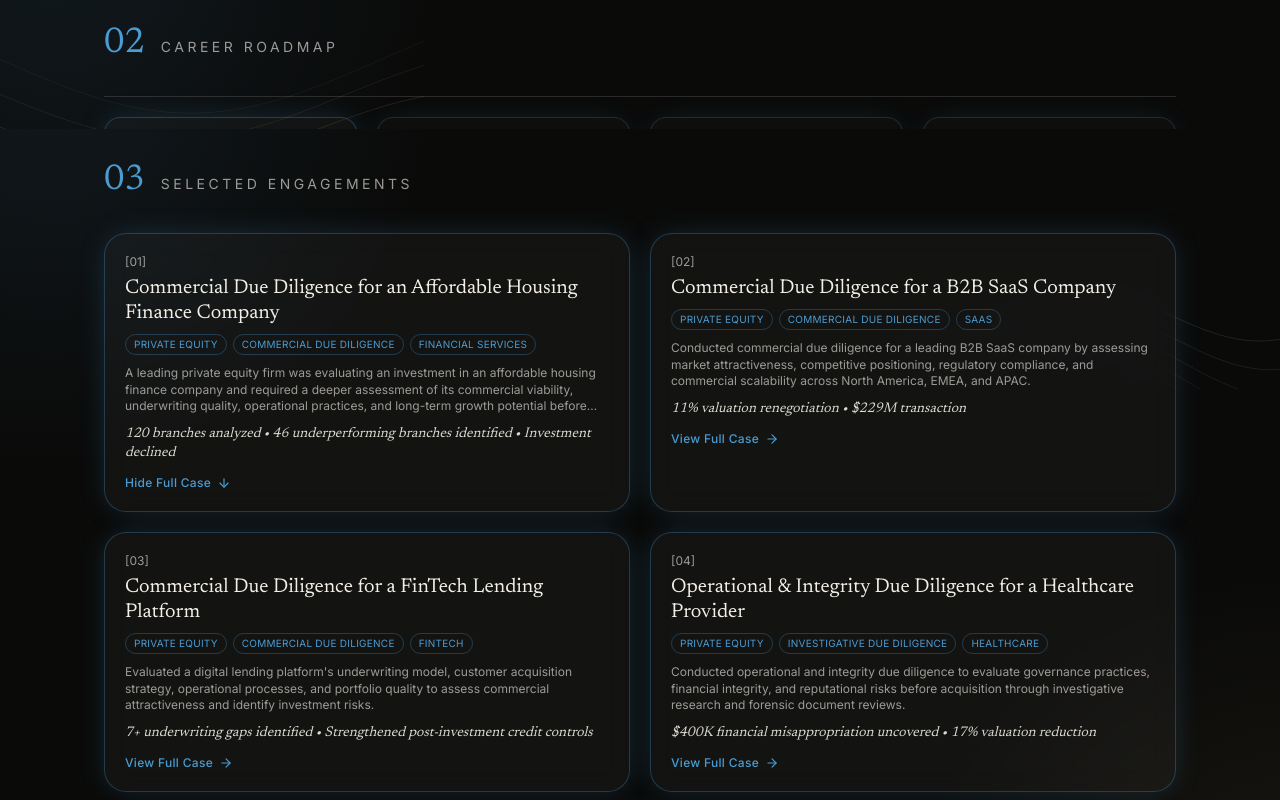
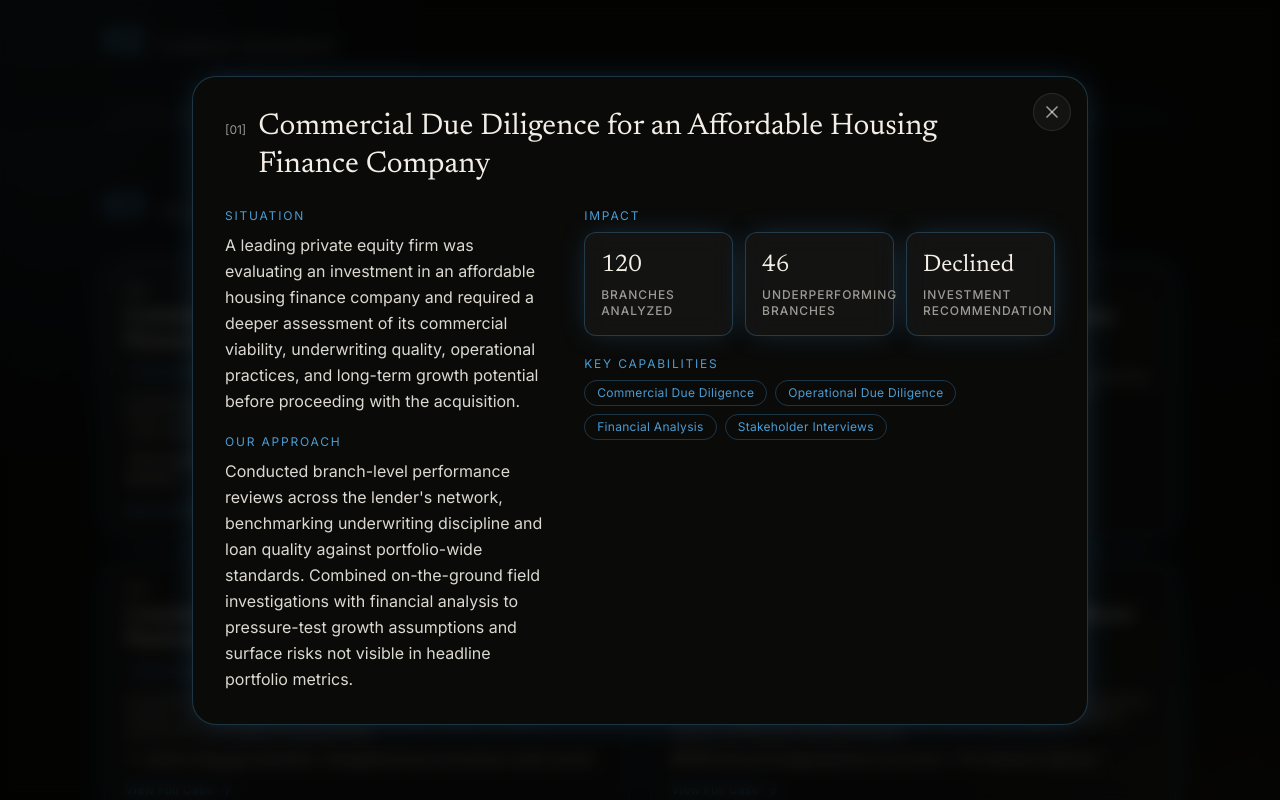
Before and after one commit to shantanumarwaha/shantanu-portfolio, a Next.js app: page / in a window 1280 px wide. Both pictures are taken after a click on the button 367 px from the left and 2749 px from the top of the page. Shown: the part 2349-3149 px from the top of the page. Built offline with nearby package versions, Linux system fonts and the light colour scheme.

Commit message:
Turn Selected Engagements full case view into a modal overlay
Replace the inline accordion (which expanded awkwardly below the card
grid) with a centered full-screen modal: dimmed backdrop, close button
top-right, closable via the X, Escape, or backdrop click, with body
scroll locked while open.

```diff
--- a/app/globals.css
+++ b/app/globals.css
@@ -72,6 +72,21 @@ body {
   animation: fade-in 0.5s ease-out both;
 }
 
+@keyframes modal-in {
+  from {
+    opacity: 0;
+    transform: scale(0.96) translateY(8px);
+  }
+  to {
+    opacity: 1;
+    transform: scale(1) translateY(0);
+  }
+}
+
+.animate-modal-in {
+  animation: modal-in 0.3s ease-out both;
+}
+
 /* Recurring theme motif echoing the cover background: soft corner glows
    (blue + warm gold, matching the sphere rim lights). Sections layer their
    own bounded wave-line accent on top of this — see components using
--- a/components/Engagements.tsx
+++ b/components/Engagements.tsx
@@ -1,7 +1,7 @@
 "use client";
 
-import { useState } from "react";
-import { ArrowRight } from "lucide-react";
+import { useEffect, useState } from "react";
+import { ArrowRight, X } from "lucide-react";
 import { basePath, engagements } from "@/lib/content";
 import SectionHeading from "./SectionHeading";
 
@@ -47,10 +47,8 @@ function EngagementCard({
         {engagement.outcome}
       </p>
       <span className="mt-3 inline-flex items-center gap-1.5 text-xs font-medium tracking-wide text-accent">
-        {active ? "Hide Full Case" : "View Full Case"}
-        <ArrowRight
-          className={`h-3.5 w-3.5 transition-transform duration-300 ${active ? "rotate-90" : ""}`}
-        />
+        View Full Case
+        <ArrowRight className="h-3.5 w-3.5" />
       </span>
     </button>
   );
@@ -67,13 +65,46 @@ function MetricCard({ value, label }: { value: string; label: string }) {
   );
 }
 
-function ExpandedPanel({ engagement }: { engagement: Engagement }) {
+function EngagementModal({
+  engagement,
+  onClose,
+}: {
+  engagement: Engagement;
+  onClose: () => void;
+}) {
+  useEffect(() => {
+    const previousOverflow = document.body.style.overflow;
+    document.body.style.overflow = "hidden";
+    const onKeyDown = (event: KeyboardEvent) => {
+      if (event.key === "Escape") onClose();
+    };
+    window.addEventListener("keydown", onKeyDown);
+    return () => {
+      document.body.style.overflow = previousOverflow;
+      window.removeEventListener("keydown", onKeyDown);
+    };
+  }, [onClose]);
+
   return (
     <div
+      className="animate-fade-in fixed inset-0 z-[60] flex items-center justify-center bg-black/70 p-4 backdrop-blur-sm md:p-8"
+      onClick={onClose}
+    >
+      <div
         key={engagement.id}
-      className="animate-fade-in glow-card mt-6 rounded-[22px] border border-white/10 bg-white/[0.03] p-6 shadow-lg backdrop-blur-md md:p-8"
+        onClick={(event) => event.stopPropagation()}
+        className="animate-modal-in glow-card relative max-h-[85vh] w-full max-w-4xl overflow-y-auto rounded-[24px] border border-white/10 bg-[#0a0a09] p-6 shadow-2xl backdrop-blur-md md:p-8"
       >
-      <div className="flex items-baseline gap-3">
+        <button
+          type="button"
+          onClick={onClose}
+          aria-label="Close case"
+          className="absolute top-4 right-4 rounded-full border border-white/10 bg-white/[0.04] p-2 text-muted transition-colors hover:text-foreground"
+        >
+          <X className="h-5 w-5" />
+        </button>
+
+        <div className="flex items-baseline gap-3 pr-10">
           <span className="text-xs text-muted">[{engagement.index}]</span>
           <h3 className="font-display text-2xl leading-tight md:text-3xl">
             {engagement.title}
@@ -127,6 +158,7 @@ function ExpandedPanel({ engagement }: { engagement: Engagement }) {
           </div>
         </div>
       </div>
+    </div>
   );
 }
 
@@ -154,18 +186,19 @@ export default function Engagements() {
                 key={engagement.id}
                 engagement={engagement}
                 active={engagement.id === activeId}
-                onSelect={() =>
-                  setActiveId((current) =>
-                    current === engagement.id ? null : engagement.id,
-                  )
-                }
+                onSelect={() => setActiveId(engagement.id)}
               />
             ))}
           </div>
-
-          {active && <ExpandedPanel engagement={active} />}
         </div>
       </div>
+
+      {active && (
+        <EngagementModal
+          engagement={active}
+          onClose={() => setActiveId(null)}
+        />
+      )}
     </section>
   );
 }
```
Lines whose indentation alone changed are shown as unchanged.
